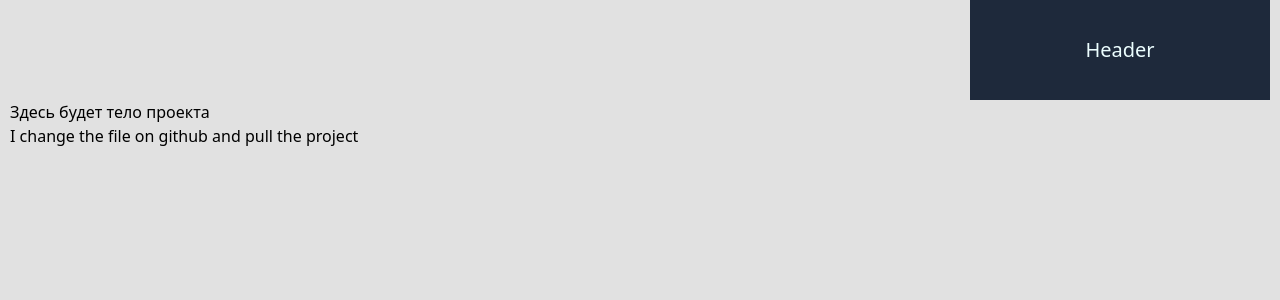
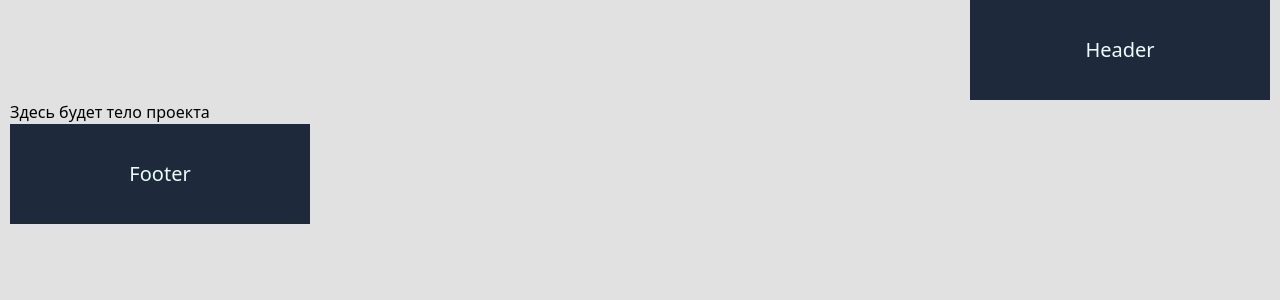
Before and after one commit to NikolayPilgun/GithubTraining, a React (Vite) app: page / in a window 1280 px wide. Shown: the top 300 px of the page. Built offline with nearby package versions, Linux system fonts and the light colour scheme.

Commit message:
Made the basic markup for the footer

```diff
--- a/src/components/footer/Footer.tsx
+++ b/src/components/footer/Footer.tsx
@@ -1,5 +1,12 @@
 function Footer() {
-	return <footer>I change the file on github and pull the project</footer>;
+	return (
+		<footer className="grid  grid-rows-[100px] grid-cols-[minmax(100px,_300px)_minmax(0px,_1fr)]">
+			<div className="w-full h-full bg-slate-800 flex justify-center items-center">
+				<h2 className="text-xl text-cyan-50 ">Footer</h2>
+			</div>
+			<div className=""></div>
+		</footer>
+	);
 }
 
 export default Footer;
```
